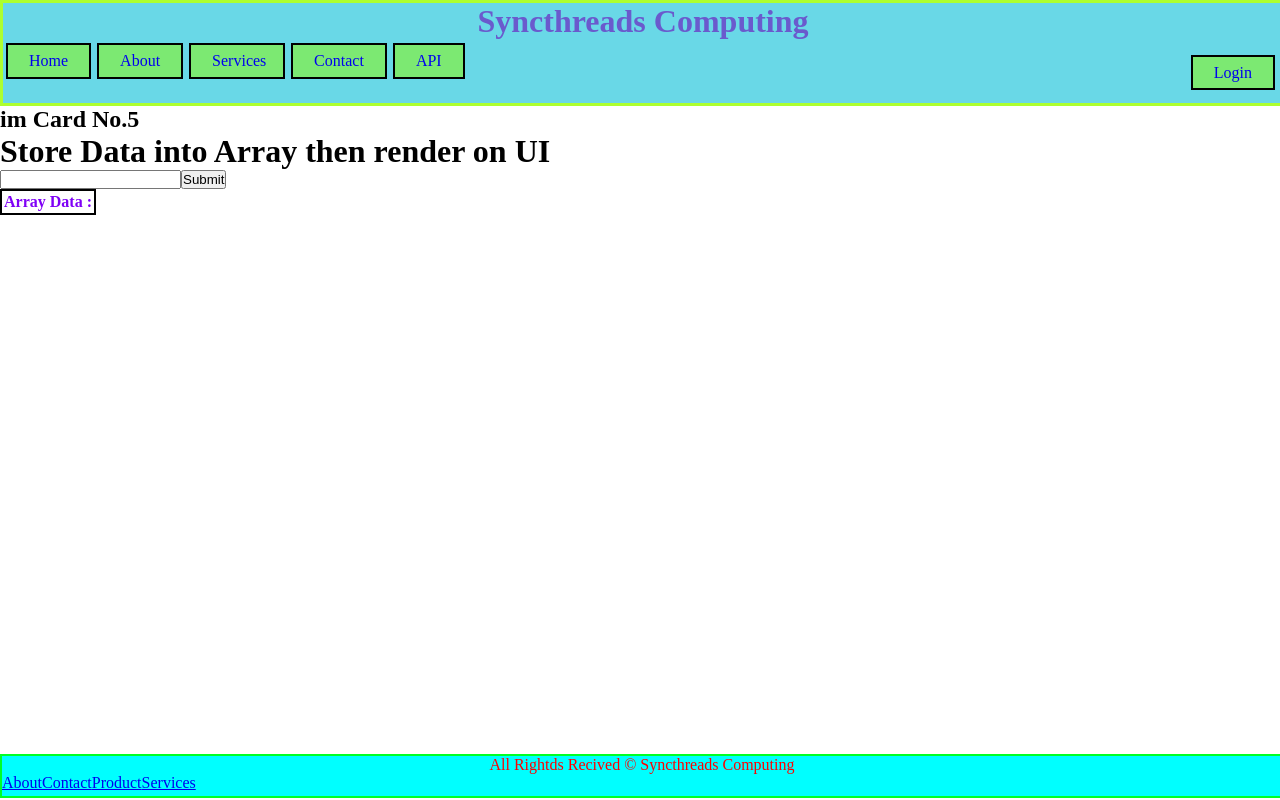
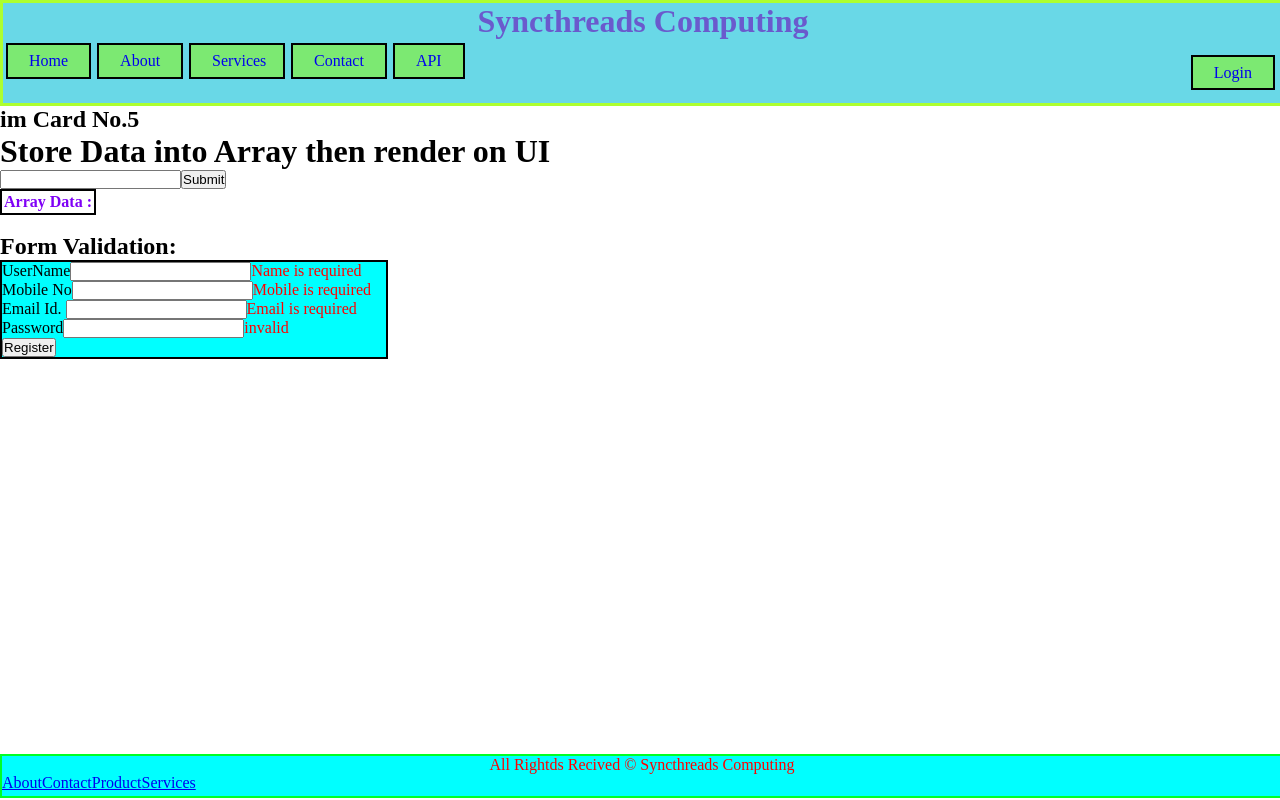
Before and after one commit to saiprasadpagar/Syncthreads, a React (Create React App) app: page /card5 in a window 1280 px wide. Built offline with nearby package versions, Linux system fonts and the light colour scheme.

Commit message:
Card no.5 = Added Form Validation

```diff
--- a/src/App.css
+++ b/src/App.css
@@ -156,6 +156,14 @@ td {
   border: 1px solid hsl(0, 0%, 0%);
 }
 
+/* -------------------------Form Validation---------------------------- */
+
+.form-container{
+  width: 30%;
+  background-color: aqua;
+  border: 2px solid black;
+}
+
 /* .FooterNav{
 
   margin: 3px;
--- a/src/Components/Home/Cards/card5.jsx
+++ b/src/Components/Home/Cards/card5.jsx
@@ -1,6 +1,10 @@
 import { React, useState, useEffect } from "react";
 
 const Card5 = () => {
+  const [user, setUser] = useState({});
+  const [error, setError] = useState({});
+  console.log(error);
+  console.log(user);
   const [currentValue, setCurrentValue] = useState("");
   const [data, setData] = useState([]);
 
@@ -17,24 +21,99 @@ const Card5 = () => {
     //Push new value on click of submit button also retain old value
     setData([...data, currentValue]);
   };
+  //---------------------------Form Validation------------------------------
+
+  const HandleOnChange = (e) => {
+    const { name, value } = e.target;
+    setUser({ ...user, [name]: value });
+  };
+  //--------------------------------------------
+
+  useEffect(() => {
+    const errors = {};
+    if (!user.username) {
+      errors.name = "Name is required";
+    } else if (user.username.length < 3) {
+      errors.name = "Name contain at lest 3 character";
+    } else if (user.username.length > 15) {
+      errors.name = "username should be within 15 Character";
+    }
+
+    //Mobile
+    if (!user.mobile) {
+      errors.mobile = "Mobile is required";
+    } else if (user.mobile.length <= 10) {
+      errors.mobile = "Mobile should be 1o digit Number";
+    }
+    //Email
+    if (!user.email) {
+      errors.email = "Email is required";
+    } else if (!/\S+@\S+\.\S+/.test(user.email)) {
+      errors.email = "Email is invalid";
+    }
+
+    //password
+    if (!user.password) {
+      errors.password = "invalid";
+    } else if (
+      /^(?=.*\d)(?=.*[a-z])(?=.*[A-Z])(?=.*[a-zA-Z]).{8,}$/.test(user.password)
+    ) {
+      errors.password = "password is invalid";
+    }
+
+    setError({ ...errors });
+    console.log(error);
+  }, [user]);
+
+  const HandleOnSubmit = (e) => {
+    e.preventDefault();
+  };
 
   return (
     <>
-
       <h2>im Card No.5</h2>
       <h1>Store Data into Array then render on UI </h1>
       <input type="text" name="myname" onChange={onChangeHandler} />
       <button onClick={SubmitHandler}>Submit</button>
       <table>
-      <th>Array Data :</th>
+        <th>Array Data :</th>
 
-      {data.map((elem)=>{
-return<><td>{elem}</td> </>
-      })}
+        {data.map((elem) => {
+          return (
+            <>
+              <td>{elem}</td>{" "}
+            </>
+          );
+        })}
+      </table>
+      <br />
 
+      <h2>Form Validation:</h2>
+      <form onSubmit={HandleOnSubmit} className="form-container">
+        <lable>UserName</lable>
+        <input type="text" name="username" onChange={HandleOnChange} required />
+        <span style={{ color: "red" }}>{error.name}</span>
 
-      </table>
+        <br />
 
+        <lable>Mobile No</lable>
+        <input type="text" name="mobile" onChange={HandleOnChange} required />
+        <span style={{ color: "red" }}>{error.mobile}</span>
+        <br />
+
+        <lable>Email Id. </lable>
+        <input type="text" name="email" onChange={HandleOnChange} required />
+        <span style={{ color: "red" }}>{error.email}</span>
+        <br />
+
+        <lable>Password</lable>
+        <input type="password" name="password" onChange={HandleOnChange} />
+        <span style={{ color: "red" }}>{error.password}</span>
+
+        <br />
+
+        <input type="submit" value="Register" onChange={HandleOnChange} />
+      </form>
     </>
   );
 };
```
